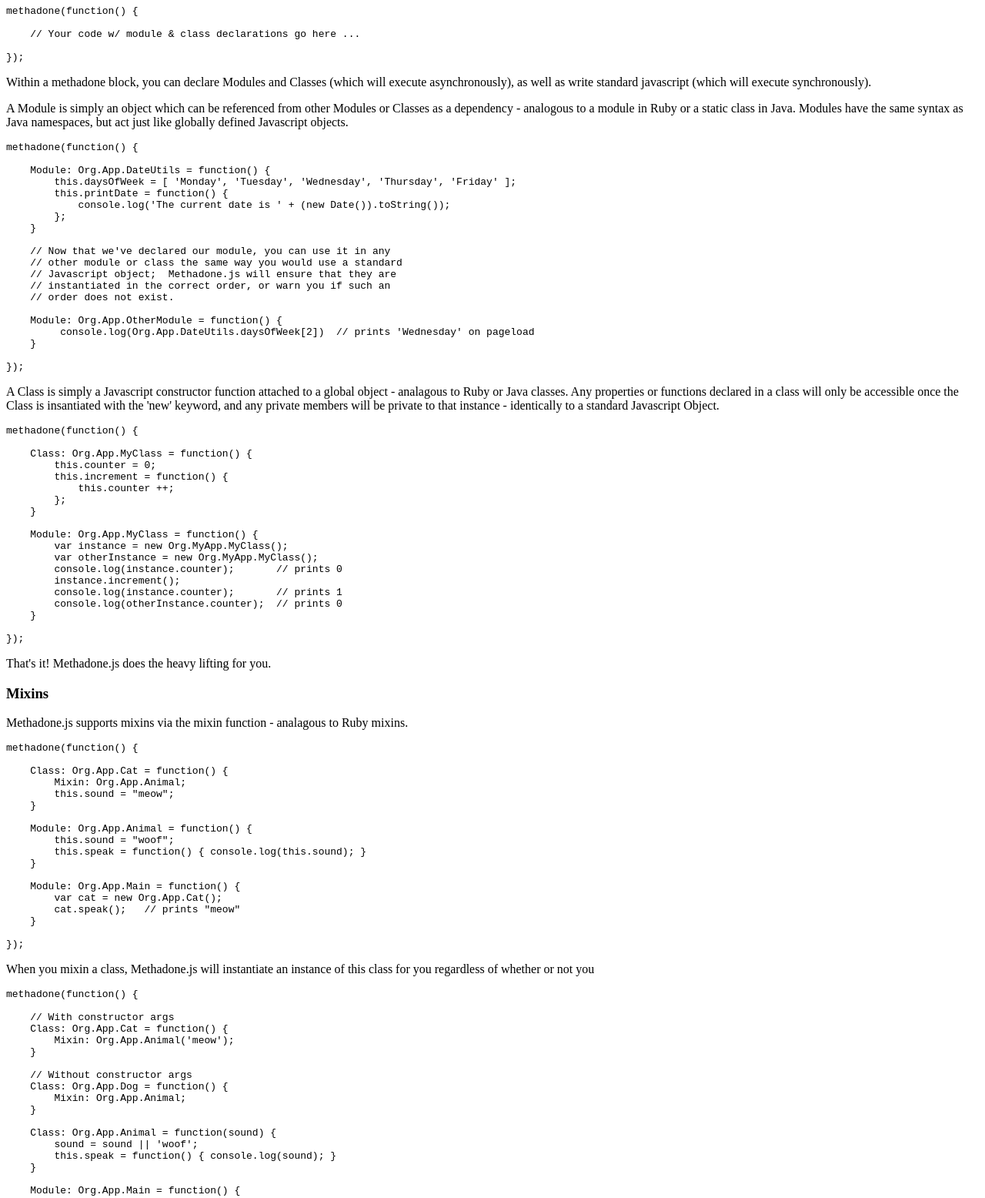
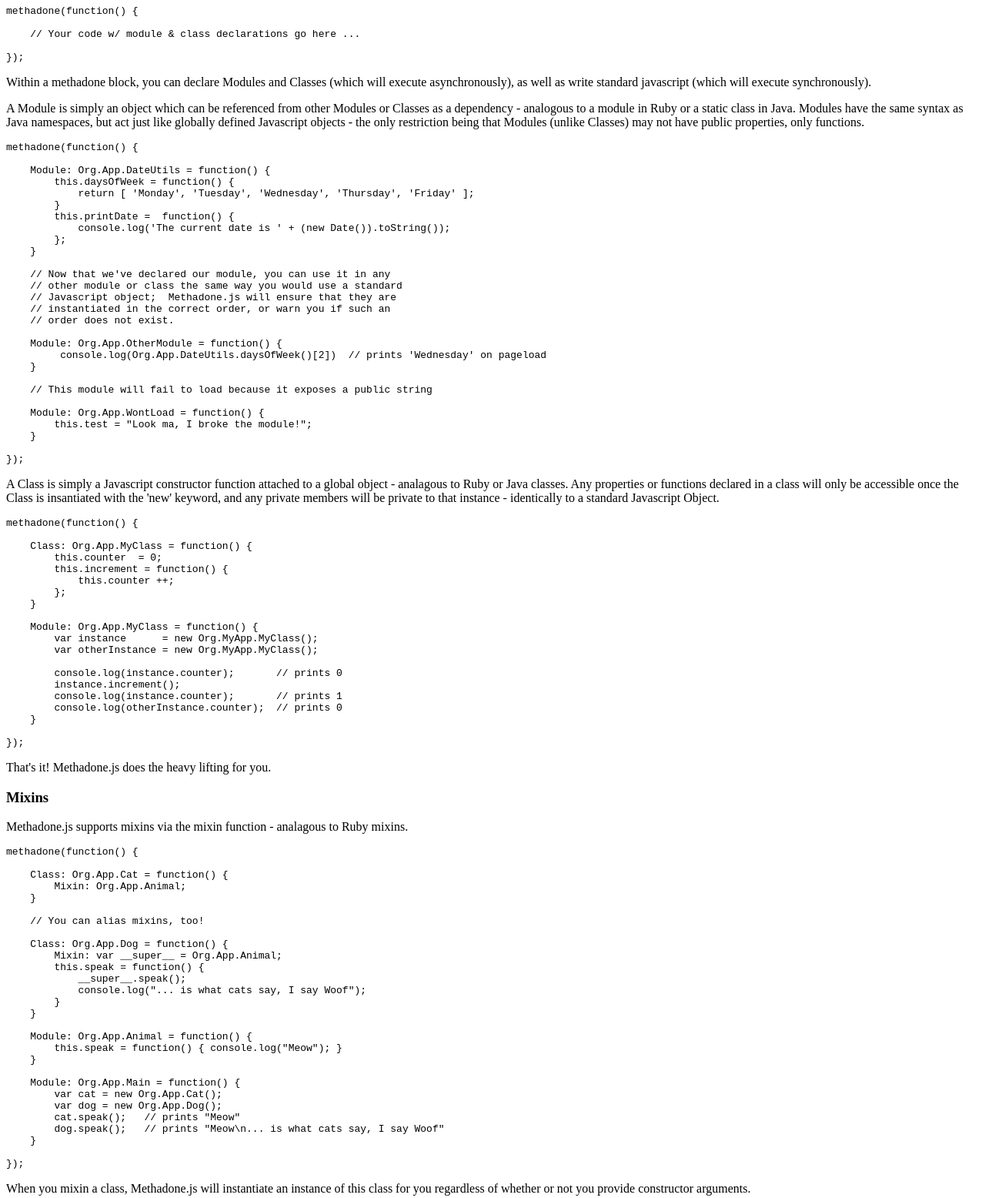
Before and after one commit to benchmark-solutions/methadone, a plain HTML site: page README.html in a window 1280 px wide. Shown: the part 720-2276 px from the top of the page at 77% size. Drawn offline with Linux system fonts and the light colour scheme.

Commit message:
tweaked readme.

```diff
--- a/readme.html
+++ b/README.html
@@ -1,3 +1,5 @@
+<!DOCTYPE html PUBLIC "-//W3C//DTD HTML 4.0 Transitional//EN" "http://www.w3.org/TR/REC-html40/loose.dtd">
+<html><body>
 <h1>Methadone.js</h1>
 
 <p>OOP Framework for Javascript</p>
@@ -29,7 +31,6 @@
 top-level Javascript Objects - use them just like you normally
 would, no strings attached!</p></li>
 </ul>
-
 <h2>Usage</h2>
 
 <h3>Modules &amp; Classes</h3>
@@ -60,18 +61,22 @@
 
 <p>Within a methadone block, you can declare Modules and Classes (which
 will execute asynchronously), as well as write standard javascript
-(which will execute synchronously).  </p>
+(which will execute synchronously).</p>
 
 <p>A Module is simply an object which can be referenced from other
 Modules or Classes as a dependency - analogous to a module in Ruby or
 a static class in Java.  Modules have the same syntax as Java
-namespaces, but act just like globally defined Javascript objects.</p>
+namespaces, but act just like globally defined Javascript objects -
+the only restriction being that Modules (unlike Classes) may not
+have public properties, only functions.</p>
 
 <pre><code>methadone(function() {
 
     Module: Org.App.DateUtils = function() {
-        this.daysOfWeek = [ 'Monday', 'Tuesday', 'Wednesday', 'Thursday', 'Friday' ];
-        this.printDate = function() {
+        this.daysOfWeek = function() {
+            return [ 'Monday', 'Tuesday', 'Wednesday', 'Thursday', 'Friday' ];
+        }
+        this.printDate =  function() {
             console.log('The current date is ' + (new Date()).toString());
         };
     }
@@ -83,7 +88,13 @@
     // order does not exist.
 
     Module: Org.App.OtherModule = function() {
-         console.log(Org.App.DateUtils.daysOfWeek[2])  // prints 'Wednesday' on pageload
+         console.log(Org.App.DateUtils.daysOfWeek()[2])  // prints 'Wednesday' on pageload
+    }
+
+    // This module will fail to load because it exposes a public string
+
+    Module: Org.App.WontLoad = function() {
+        this.test = "Look ma, I broke the module!";
     }
 
 });
@@ -99,15 +110,16 @@
 <pre><code>methadone(function() {
 
     Class: Org.App.MyClass = function() {
-        this.counter = 0;
+        this.counter  = 0;
         this.increment = function() {
             this.counter ++;
         };
     }
 
     Module: Org.App.MyClass = function() {
-        var instance = new Org.MyApp.MyClass();
+        var instance      = new Org.MyApp.MyClass();
         var otherInstance = new Org.MyApp.MyClass();
+
         console.log(instance.counter);       // prints 0
         instance.increment();
         console.log(instance.counter);       // prints 1
@@ -128,24 +140,35 @@
 
     Class: Org.App.Cat = function() {
         Mixin: Org.App.Animal;
-        this.sound = "meow";
+    }
+
+    // You can alias mixins, too!
+
+    Class: Org.App.Dog = function() {
+        Mixin: var __super__ = Org.App.Animal;
+        this.speak = function() {
+            __super__.speak();
+            console.log("... is what cats say, I say Woof");
+        }
     }
 
     Module: Org.App.Animal = function() {
-        this.sound = "woof";
-        this.speak = function() { console.log(this.sound); }
+        this.speak = function() { console.log("Meow"); }
     }
 
     Module: Org.App.Main = function() {
         var cat = new Org.App.Cat();
-        cat.speak();   // prints "meow"
+        var dog = new Org.App.Dog();
+        cat.speak();   // prints "Meow"
+        dog.speak();   // prints "Meow\n... is what cats say, I say Woof"
     }
 
 });
 </code></pre>
 
 <p>When you mixin a class, Methadone.js will instantiate an instance of
-this class for you regardless of whether or not you </p>
+this class for you regardless of whether or not you provide
+constructor arguments.</p>
 
 <pre><code>methadone(function() {
 
@@ -193,7 +216,7 @@
 <p>You need only apply this annotation once, in any methadone code block;
 once set, all modules and classes in all scripts will be treated
 strictly.  In strict mode, dependencies must be declared explicitly
-with the _import function.</p>
+with the Import annotation:</p>
 
 <pre><code>methadone(function() {
 
@@ -203,7 +226,7 @@
         Import: Org.App.AnimalUtils;
         this.meow = function() { Org.App.AnimalUtils.say("Meow, bitches!"); };
 
-        // imports can be given aliases too
+        // Imports can be given aliases too
         Import: var alias = Org.App.BathUtils;
         this.wash = alias.wash;
     }
@@ -214,6 +237,7 @@
     Module: Org.App.Invalid = function() {
          Org.App.Cat.meow();
     }
+
 });
 </code></pre>
 
@@ -234,3 +258,4 @@
 application to straight Javascript when you are ready to deploy to
 production.</p></li>
 </ul>
+</body></html>
--- a/README.markdown
+++ b/README.markdown
@@ -169,7 +169,8 @@
     });
 
 When you mixin a class, Methadone.js will instantiate an instance of
-this class for you regardless of whether or not you
+this class for you regardless of whether or not you provide
+constructor arguments.
 
     methadone(function() {
 
@@ -216,7 +217,7 @@
 You need only apply this annotation once, in any methadone code block;
 once set, all modules and classes in all scripts will be treated
 strictly.  In strict mode, dependencies must be declared explicitly
-with the _import function.
+with the Import annotation:
 
     methadone(function() {
 
```
